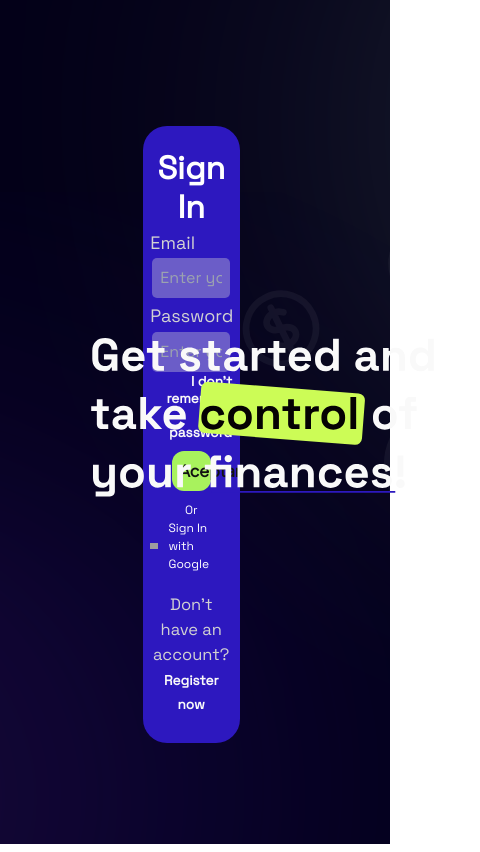
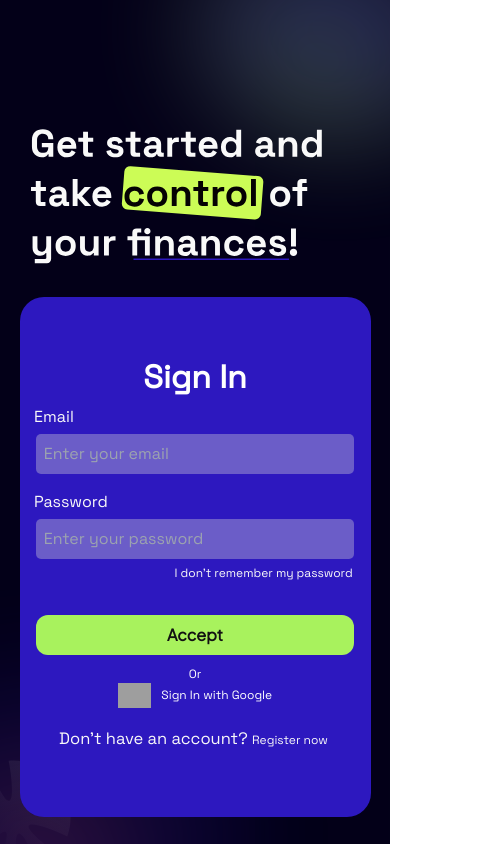
Before and after one commit to yabuJunn/CapyWeb, a React (Vite) app: page /login in a window 390 px wide. Shown: the whole page, 480 px wide, since content can reach past the window. Built offline with nearby package versions, Linux system fonts and the light colour scheme; grey boxes are pictures that could not be loaded; a web font is replaced by a local one.

Commit message:
style(feat): I made the Log In screen responsive
I made the Login screen responsive taking into account the mobile performance a little

by:Salomé Ruiz

```diff
--- a/src/components/loginPageComponents/CardLogIn/CardLogIn.css
+++ b/src/components/loginPageComponents/CardLogIn/CardLogIn.css
@@ -178,3 +178,82 @@ a {
 #googleIconContainer p {
   margin: 0;
 }
+
+@media only screen and (min-width: 320px) and (max-width: 500px) {
+  .LogIn {
+    justify-content: center;
+    display: flex;
+    flex-direction: column;
+    width: 90%;
+    height: 520px;
+    max-width: 380px;
+    padding: 2% 2%;
+    color: white;
+    background-color: #2D18BF;
+    border-radius: 24px;
+    margin: 0 auto;
+  }
+
+  h1 {
+    font-size: 2rem;
+    font-weight: bold;
+    line-height: 1.2;
+    text-align: center;
+  }
+
+  .LogIn a {
+    color: #F9F9F9;
+    font-family: "Space Grotesk";
+    font-size: 12px;
+    font-style: normal;
+    font-weight: 500;
+    line-height: normal;
+    margin-top: 0;
+    margin-right: 3%;
+  }
+
+  .LogIn h3 {
+    margin: 3% 0% 2% 2%;
+    color: #F9F9F9;
+    font-family: "Space Grotesk";
+    font-size: 16px;
+    font-style: normal;
+    font-weight: 500;
+    line-height: normal;
+  }
+
+
+  input {
+    width: 95%;
+    padding: 8px;
+    margin: 0 auto 2%;
+    margin-bottom: 2%;
+    border-radius: 5px;
+    border: none;
+    font-size: 1rem;
+    background: rgba(217, 217, 217, 0.36);
+    color: rgba(212, 212, 212, 0.986);
+  }
+
+
+  #ButtonLogin {
+    margin: 5% auto 0;
+    margin-top: 10%;
+    width: 95%;
+    height: 40px;
+    padding: 8px;
+    background-color: #A8F25D;
+    color: #121212;
+    border-radius: 12px;
+    border: none;
+    cursor: pointer;
+    font-size: 1rem;
+    font-weight: 900;
+  }
+
+
+  #signUpGoogleContainer p {
+    font-size: 12px;
+  }
+
+}
--- a/src/components/loginPageComponents/CardLogIn/CardLogIn.tsx
+++ b/src/components/loginPageComponents/CardLogIn/CardLogIn.tsx
@@ -69,7 +69,7 @@ function CardLogIn() {
       />
 
       <a>I don't remember my password</a>
-      <button onClick={handleLoginEmail}>Aceptar</button>
+      <button id='ButtonLogin' onClick={handleLoginEmail}>Accept</button>
       <div id="signUpGoogleContainer">
         <p>Or</p>
         <div id="googleIconContainer" onClick={handleGoogleLogin}>
--- a/src/components/registerPageComponents/CardRegister/CardRegister.css
+++ b/src/components/registerPageComponents/CardRegister/CardRegister.css
@@ -244,14 +244,14 @@ a {
     line-height: normal;
   }
 
-  .Register-left .highlight {
+  .LogIn-left .highlight {
     background-color: #d2ff00;
     color: #1f1f1f;
     padding: 2px 8px;
     border-radius: 5px;
   }
 
-  .Register-container {
+  .LogIn-container {
     width: 100%;
     background-color: #2a2d54;
     border-radius: 20px;
@@ -259,7 +259,7 @@ a {
     box-shadow: 0 10px 20px rgba(0, 0, 0, 0.25);
   }
 
-  .Register-container h1 {
+  .LogIn-container h1 {
     font-size: 1.5rem;
     margin-bottom: 10%;
     text-align: center;
--- a/src/pages/LogIn/LogIn.css
+++ b/src/pages/LogIn/LogIn.css
@@ -24,3 +24,23 @@
     background-repeat: no-repeat;
     z-index: -1;
 }
+
+@media only screen and (max-width: 500px) {
+    #LogIn {
+        position: relative;
+        margin: 30% auto 5%;
+        max-width: 90%;
+        padding: 10px;
+        width: auto;
+    }
+
+    #Logo {
+        display: none;
+    }
+
+    #backgroundLogIn {
+        background-image: url('../../assets/mobile/svg/SignUp.svg');
+        background-size: cover;
+        background-position: top;
+    }
+}
```
Also changed, not shown: 1 other file (tests, documents, lock files or other folders).
